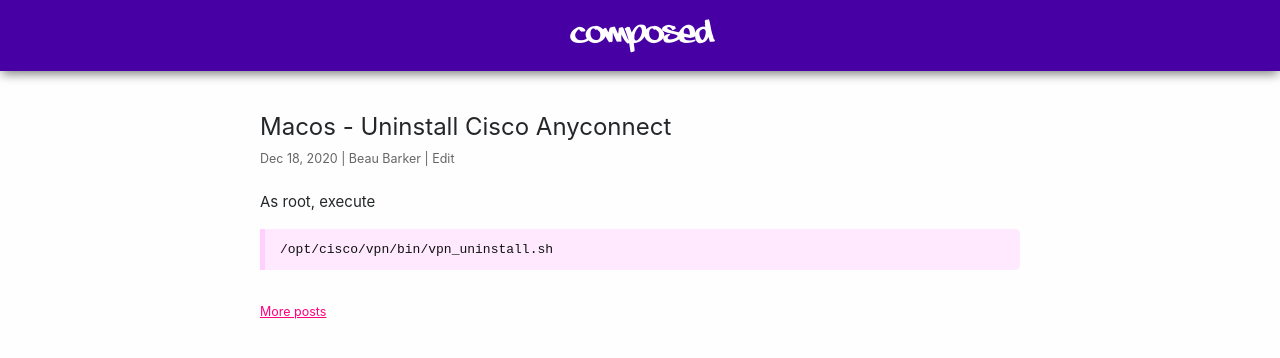
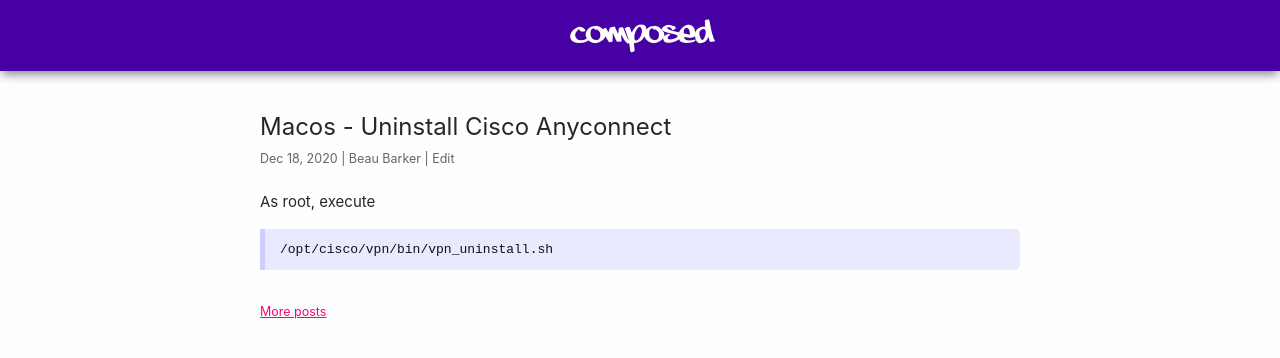
Before and after one commit to explodinglabs/explodinglabs.github.io, a Jekyll site: the page built from _posts/2020-12-18-macos-uninstall-cisco-anyconnect.markdown, in a window 1280 px wide. Shown: the top 358 px of the page. Built offline with Jekyll 4.4.1, drawn with Linux system fonts in a browser that asks for light colours.

Commit message:
Adjust colours

```diff
--- a/css/main.scss
+++ b/css/main.scss
@@ -205,8 +205,8 @@
 
 pre {
     border-radius: 0 5px 5px 0;
-    background-color: #ffe9ff;
-    border-left: 5px solid #ffcfff;
+    background-color: #e9e9ff;
+    border-left: 5px solid #cfcfff;
     padding: $space/2 15px;
     margin-bottom: $space;
     overflow-x: auto;
```
